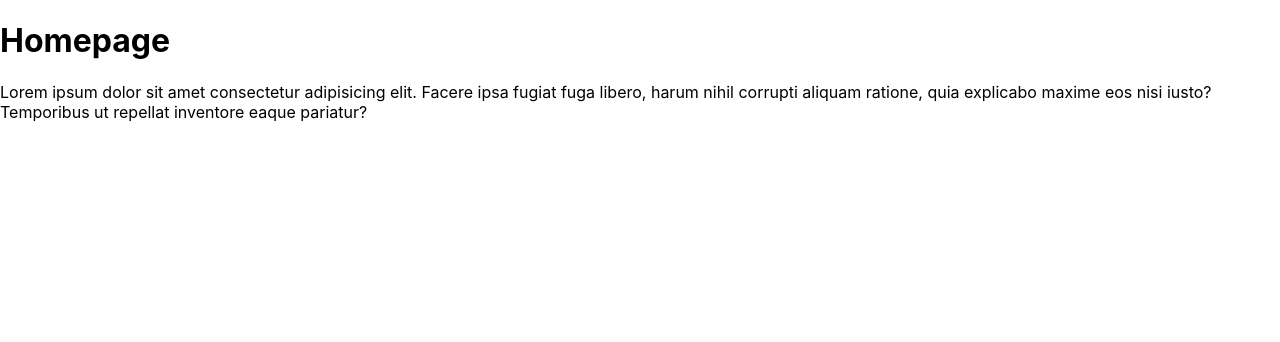
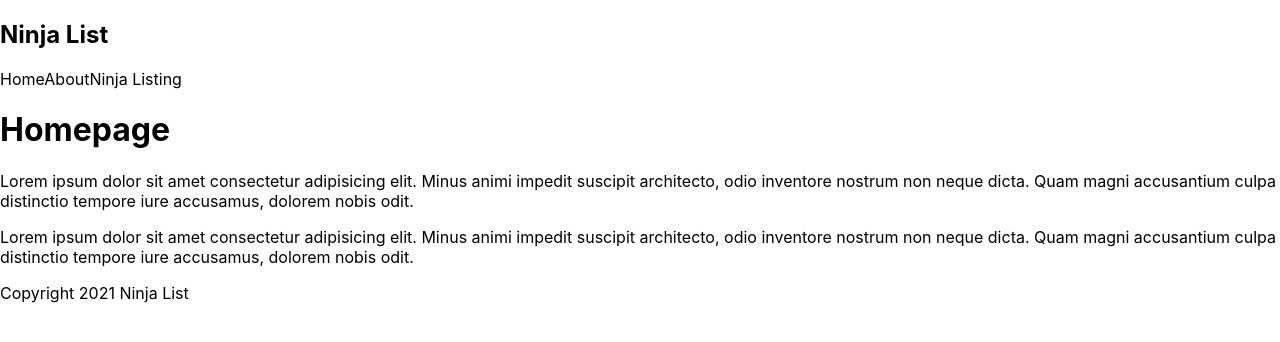
Before and after one commit to diegoallies/nextjs-xourse, a Next.js app: page / in a window 1280 px wide. Shown: the top 342 px of the page. Built offline with nearby package versions, Linux system fonts and the light colour scheme.

Commit message:
added nav and foot

```diff
--- /dev/null
+++ b/comps/Footer.js
@@ -0,0 +1,9 @@
+const Footer = () => {
+    return (
+      <footer>
+        Copyright 2021 Ninja List
+      </footer>
+    );
+  }
+
+  export default Footer;
--- /dev/null
+++ b/comps/Navbar.js
@@ -0,0 +1,14 @@
+const Navbar = () => {
+    return (
+      <nav>
+        <div className="logo">
+          <h1>Ninja List</h1>
+        </div>
+        <a>Home</a>
+        <a>About</a>
+        <a>Ninja Listing</a>
+      </nav>
+  );
+  }
+
+  export default Navbar;
--- a/pages/index.js
+++ b/pages/index.js
@@ -1,12 +1,16 @@
 import Head from 'next/head'
-import Image from 'next/image'
+import Footer from '../comps/Footer'
+import Navbar from '../comps/Navbar'
 import styles from '../styles/Home.module.css'
 
 export default function Home() {
   return (
-   <div>
-    <h1>Homepage</h1>
-    <p>Lorem ipsum dolor sit amet consectetur adipisicing elit. Facere ipsa fugiat fuga libero, harum nihil corrupti aliquam ratione, quia explicabo maxime eos nisi iusto? Temporibus ut repellat inventore eaque pariatur?</p>
-   </div>
+    <div>
+      <Navbar />
+      <h1>Homepage</h1>
+      <p>Lorem ipsum dolor sit amet consectetur adipisicing elit. Minus animi impedit suscipit architecto, odio inventore nostrum non neque dicta. Quam magni accusantium culpa distinctio tempore iure accusamus, dolorem nobis odit.</p>
+      <p>Lorem ipsum dolor sit amet consectetur adipisicing elit. Minus animi impedit suscipit architecto, odio inventore nostrum non neque dicta. Quam magni accusantium culpa distinctio tempore iure accusamus, dolorem nobis odit.</p>
+      <Footer />
+    </div>
   )
 }
```
